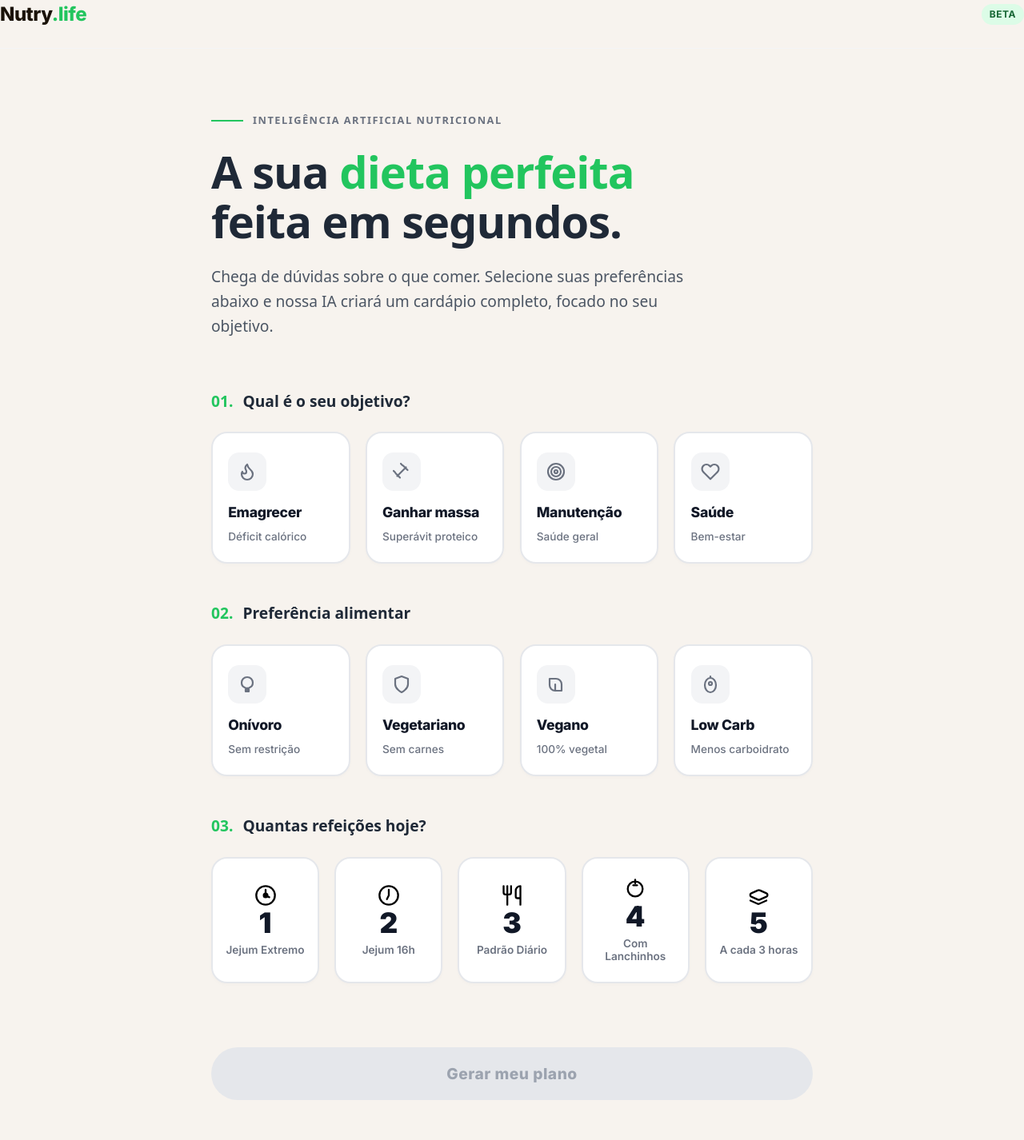
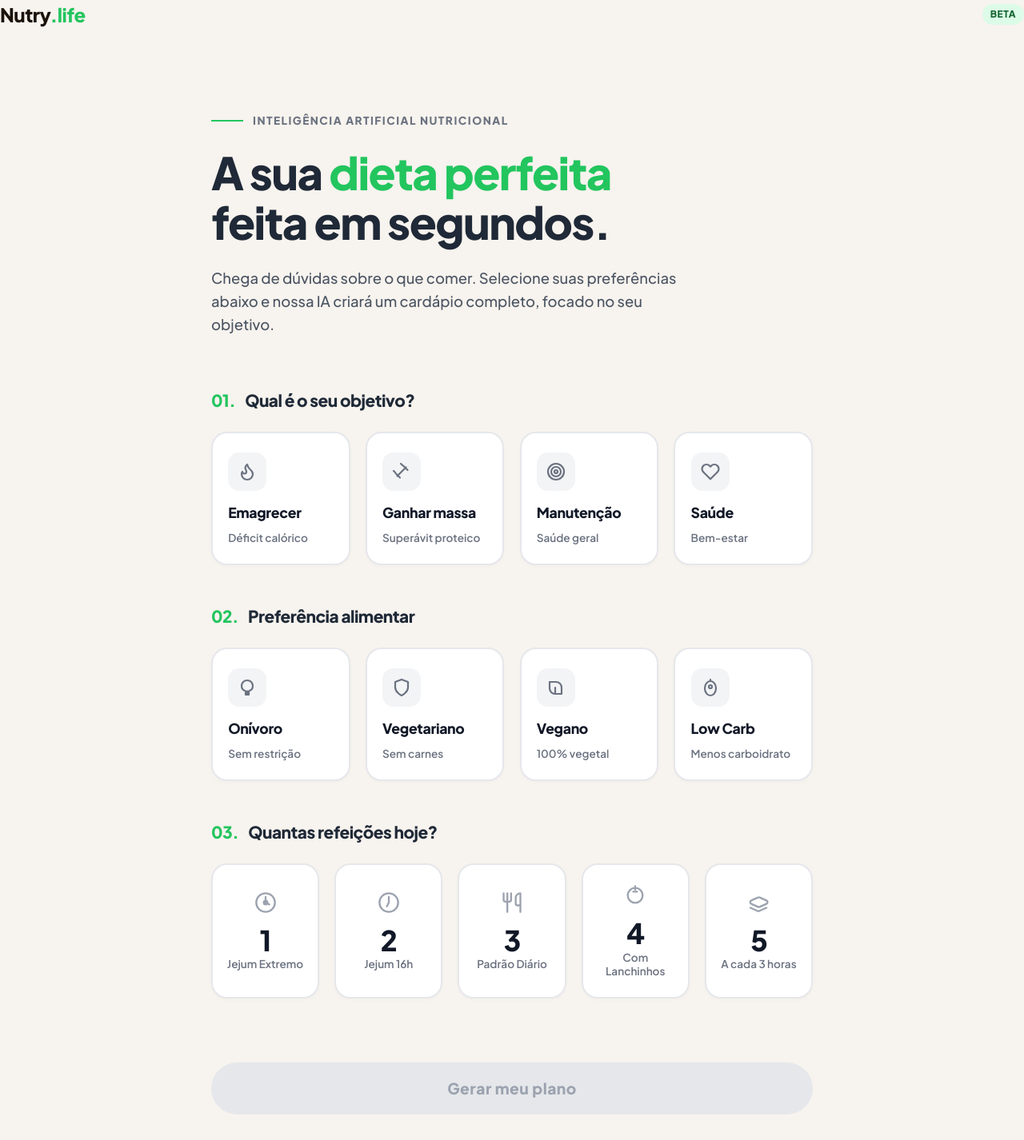
Before and after one commit to elevanceseguros/Nutri, a Next.js app: page / in a window 1280 px wide. Shown: the whole page at 80% size. Built offline with nearby package versions, Linux system fonts and the light colour scheme; a web font is replaced by a local one.

Commit message:
Update page.module.css

```diff
--- a/src/app/page.module.css
+++ b/src/app/page.module.css
@@ -1,3 +1,5 @@
+@import url('https://fonts.googleapis.com/css2?family=Plus+Jakarta+Sans:wght@400;500;600;700;800;900&display=swap');
+
 /* =========================================
    BASE & ESTRUTURA GLOBAL
    ========================================= */
@@ -5,8 +7,9 @@
   max-width: 800px;
   margin: 0 auto;
   padding: 2rem 1.5rem;
-  font-family: system-ui, -apple-system, sans-serif;
+  font-family: 'Plus Jakarta Sans', system-ui, -apple-system, sans-serif;
   color: #1f2937;
+  -webkit-font-smoothing: antialiased;
 }
 
 .header {
@@ -16,6 +19,7 @@
   padding-bottom: 1.5rem;
   border-bottom: 1px solid #f3f4f6;
   margin-bottom: 3rem;
+  font-family: 'Plus Jakarta Sans', sans-serif;
 }
 
 .logo {
@@ -34,7 +38,7 @@
   padding: 4px 10px;
   border-radius: 99px;
   font-size: 0.75rem;
-  font-weight: 700;
+  font-weight: 800;
   text-transform: uppercase;
   letter-spacing: 0.5px;
 }
@@ -58,17 +62,17 @@
 .heroEyebrowText {
   text-transform: uppercase;
   letter-spacing: 1.5px;
-  font-size: 0.8rem;
+  font-size: 0.85rem;
   color: #6b7280;
-  font-weight: 700;
+  font-weight: 800;
 }
 
 .heroTitle {
   font-size: 3.5rem;
   line-height: 1.1;
   margin-bottom: 1.5rem;
-  font-weight: 900;
-  letter-spacing: -1px;
+  font-weight: 800;
+  letter-spacing: -1.5px;
 }
 
 .heroEm {
@@ -77,11 +81,12 @@
 }
 
 .heroSub {
-  font-size: 1.2rem;
+  font-size: 1.15rem;
   color: #4b5563;
   margin-bottom: 4rem;
   line-height: 1.6;
   max-width: 600px;
+  font-weight: 500;
 }
 
 .qBlock {
@@ -93,8 +98,9 @@
   align-items: center;
   gap: 12px;
   margin-bottom: 1.5rem;
-  font-weight: 700;
-  font-size: 1.2rem;
+  font-weight: 800;
+  font-size: 1.3rem;
+  letter-spacing: -0.5px;
 }
 
 .qNum {
@@ -122,6 +128,7 @@
   position: relative;
   overflow: hidden;
   box-shadow: 0 2px 4px rgba(0, 0, 0, 0.02);
+  font-family: 'Plus Jakarta Sans', sans-serif;
 }
 
 .qBtn:hover {
@@ -134,7 +141,6 @@
 .qBtnActive {
   border-color: #22c55e;
   background: #f0fdf4;
-  /* Dupla sombra para dar o efeito de "clicado com firmeza" */
   box-shadow: 0 8px 16px -4px rgba(34, 197, 94, 0.2), inset 0 0 0 1px #22c55e;
   transform: translateY(-2px);
 }
@@ -176,10 +182,10 @@
 .qBtnSub {
   font-size: 0.85rem;
   color: #6b7280;
-  font-weight: 500;
+  font-weight: 600;
 }
 
-/* --- BOTÕES DE REFEIÇÕES (NUMERADOS) --- */
+/* --- BOTÕES DE REFEIÇÕES (LINHA 3 RENOVADA) --- */
 .mealsGrid {
   display: flex;
   flex-wrap: wrap;
@@ -188,7 +194,7 @@
 
 .mealBtn {
   flex: 1;
-  min-width: 110px;
+  min-width: 120px;
   background: #ffffff;
   border: 2px solid #e5e7eb;
   border-radius: 20px;
@@ -201,6 +207,7 @@
   flex-direction: column;
   align-items: center;
   justify-content: center;
+  font-family: 'Plus Jakarta Sans', sans-serif;
 }
 
 .mealBtn:hover {
@@ -217,16 +224,34 @@
   transform: translateY(-2px);
 }
 
+.mealBtnIcon {
+  color: #9ca3af;
+  margin-bottom: 12px;
+  transition: all 0.4s cubic-bezier(0.16, 1, 0.3, 1);
+}
+
+.mealBtn:hover .mealBtnIcon {
+  color: #10b981;
+  transform: scale(1.1);
+}
+
+.mealBtn.qBtnActive .mealBtnIcon {
+  color: #22c55e;
+  transform: scale(1.15);
+  filter: drop-shadow(0 4px 6px rgba(34, 197, 94, 0.2));
+}
+
 .mealNum {
   display: flex;
   align-items: center;
   justify-content: center;
   font-size: 2.2rem;
-  font-weight: 900;
+  font-weight: 800;
   color: #111827;
-  margin-bottom: 8px;
+  margin-bottom: 4px;
   line-height: 1;
   transition: color 0.3s;
+  letter-spacing: -1px;
 }
 
 .mealBtn.qBtnActive .mealNum {
@@ -259,6 +284,7 @@
   margin-top: 2rem;
   box-shadow: 0 10px 20px -5px rgba(22, 163, 74, 0.4);
   letter-spacing: 0.5px;
+  font-family: 'Plus Jakarta Sans', sans-serif;
 }
 
 .btnPrimary:hover:not(.btnDisabled) {
@@ -287,7 +313,7 @@
   border-radius: 12px;
   margin-top: 2rem;
   text-align: center;
-  font-weight: 500;
+  font-weight: 700;
 }
 
 /* =========================================
@@ -322,10 +348,12 @@
   font-weight: 800;
   margin-bottom: 0.5rem;
   color: #111827;
+  letter-spacing: -0.5px;
 }
 
 .loadSub {
   color: #6b7280;
+  font-weight: 500;
 }
 
 /* =========================================
@@ -349,7 +377,7 @@
   padding: 6px 14px;
   border-radius: 99px;
   font-size: 0.85rem;
-  font-weight: 600;
+  font-weight: 700;
   color: #4b5563;
 }
 
@@ -363,13 +391,14 @@
   font-weight: 900;
   margin-bottom: 1rem;
   color: #111827;
-  letter-spacing: -0.5px;
+  letter-spacing: -1px;
 }
 
 .planSub {
   color: #6b7280;
   font-size: 1.1rem;
   line-height: 1.6;
+  font-weight: 500;
 }
 
 .macrosCard {
@@ -394,6 +423,7 @@
   font-size: 1.75rem;
   font-weight: 800;
   color: #111827;
+  letter-spacing: -0.5px;
 }
 
 .macroLbl {
@@ -401,7 +431,7 @@
   color: #6b7280;
   text-transform: uppercase;
   letter-spacing: 1px;
-  font-weight: 600;
+  font-weight: 700;
   margin-top: 4px;
 }
 
@@ -422,7 +452,7 @@
 }
 
 .tipTitle {
-  font-weight: 700;
+  font-weight: 800;
   color: #1e3a8a;
   margin-bottom: 6px;
   font-size: 1.05rem;
@@ -433,6 +463,7 @@
   font-size: 0.95rem;
   margin: 0;
   line-height: 1.5;
+  font-weight: 500;
 }
 
 /* =========================================
@@ -487,6 +518,7 @@
 .mealTime {
   color: #6b7280;
   font-size: 0.95rem;
+  font-weight: 500;
 }
 
 .mealKcal {
@@ -499,14 +531,14 @@
 .kcalUnit {
   font-size: 0.85rem;
   color: #6b7280;
-  font-weight: 500;
+  font-weight: 600;
 }
 
 .chevron {
   transition: transform 0.2s;
   color: #9ca3af;
-  font-family: monospace;
   font-weight: bold;
+  font-size: 0.8rem;
 }
 
 .chevronOpen {
@@ -563,10 +595,11 @@
   font-size: 0.95rem;
   margin-bottom: 1.5rem;
   line-height: 1.5;
+  font-weight: 500;
 }
 
 .sectionLabel {
-  font-weight: 700;
+  font-weight: 800;
   text-transform: uppercase;
   font-size: 0.8rem;
   color: #9ca3af;
@@ -600,7 +633,7 @@
   gap: 10px;
   color: #374151;
   font-size: 1rem;
-  font-weight: 500;
+  font-weight: 600;
 }
 
 .dot {
@@ -616,20 +649,16 @@
   padding: 6px 12px;
   border-radius: 8px;
   font-size: 0.85rem;
-  font-weight: 600;
+  font-weight: 700;
   color: #4b5563;
   cursor: pointer;
   transition: all 0.2s;
+  font-family: 'Plus Jakarta Sans', sans-serif;
 }
 
 .swapBtn:hover {
   background: #e5e7eb;
   color: #111827;
-}
-
-.swapped {
-  background: #fef3c7;
-  color: #b45309;
 }
 
 .prepSteps {
@@ -646,6 +675,7 @@
   color: #374151;
   font-size: 1rem;
   line-height: 1.6;
+  font-weight: 500;
 }
 
 .stepNum {
@@ -658,7 +688,7 @@
   justify-content: center;
   border-radius: 50%;
   font-size: 0.85rem;
-  font-weight: 700;
+  font-weight: 800;
   flex-shrink: 0;
 }
 
@@ -675,35 +705,7 @@
 
 .mm strong {
   color: #111827;
-}
-
-.actionRow {
-  display: flex;
-  gap: 1rem;
-  margin-top: 2rem;
-}
-
-.btnSecondary {
-  flex: 1;
-  background: white;
-  border: 2px solid #e5e7eb;
-  padding: 1.2rem;
-  border-radius: 99px;
-  font-weight: 700;
-  font-size: 1.1rem;
-  color: #374151;
-  cursor: pointer;
-  transition: all 0.2s;
-}
-
-.btnSecondary:hover {
-  background: #f9fafb;
-  border-color: #d1d5db;
-}
-
-.actionRow .btnPrimary {
-  margin-top: 0;
-  flex: 2;
+  font-weight: 800;
 }
 
 /* =========================================
@@ -724,12 +726,14 @@
   font-size: 1.75rem;
   font-weight: 800;
   margin-bottom: 12px;
+  letter-spacing: -0.5px;
 }
 
 .premiumHeader p {
   color: #15803d;
   font-size: 1.05rem;
   margin-bottom: 32px;
+  font-weight: 500;
 }
 
 .premiumFeatures {
@@ -747,7 +751,7 @@
   color: #166534;
   margin-bottom: 16px;
   font-size: 1.05rem;
-  font-weight: 500;
+  font-weight: 600;
 }
 
 .premiumFeatures li svg {
@@ -763,16 +767,16 @@
   margin-bottom: 32px;
 }
 
-.priceCurrency { font-size: 1.5rem; font-weight: 700; margin-right: 4px; }
+.priceCurrency { font-size: 1.5rem; font-weight: 800; margin-right: 4px; }
 .priceValue { font-size: 4rem; font-weight: 900; line-height: 1; letter-spacing: -2px;}
 .priceCents { font-size: 1.75rem; font-weight: 800; }
-.pricePeriod { color: #15803d; margin-left: 6px; font-weight: 600; font-size: 1.1rem;}
+.pricePeriod { color: #15803d; margin-left: 6px; font-weight: 700; font-size: 1.1rem;}
 
 .premiumBtn {
   display: block;
   background-color: #16a34a;
   color: white;
-  font-weight: 700;
+  font-weight: 800;
   font-size: 1.2rem;
   padding: 20px 32px;
   border-radius: 99px;
@@ -792,7 +796,7 @@
   color: #15803d;
   margin-top: 20px;
   opacity: 0.8;
-  font-weight: 500;
+  font-weight: 600;
 }
 
 /* =========================================
@@ -846,6 +850,7 @@
   align-items: center;
   justify-content: center;
   transition: all 0.2s;
+  font-family: 'Plus Jakarta Sans', sans-serif;
 }
 
 .modalClose:hover {
@@ -871,11 +876,12 @@
   font-size: 1.05rem;
   line-height: 1.6;
   margin-bottom: 16px;
+  font-weight: 500;
 }
 
 .modalTextHighlight {
   color: #166534;
-  font-weight: 700;
+  font-weight: 800;
   margin-bottom: 32px;
   font-size: 1.1rem;
 }
@@ -898,13 +904,14 @@
   border-radius: 99px;
   border: none;
   background: transparent;
-  font-weight: 700;
+  font-weight: 800;
   font-size: 0.95rem;
   color: #166534;
   cursor: pointer;
   transition: all 0.3s cubic-bezier(0.4, 0, 0.2, 1);
   display: flex;
   align-items: center;
+  font-family: 'Plus Jakarta Sans', sans-serif;
 }
 
 .toggleBtnActive {
@@ -927,7 +934,7 @@
 .annualNote {
   font-size: 0.85rem;
   color: #15803d;
-  font-weight: 600;
+  font-weight: 700;
   margin-top: -24px;
   margin-bottom: 24px;
   opacity: 0.8;
```
